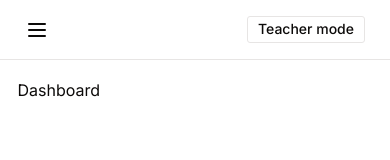
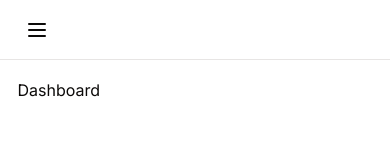
Before and after one commit to dzevad-cyber/tut-factory, a Next.js app in the folder packages/client/: page /dashboard in a window 390 px wide. Shown: the top 160 px of the page. Built offline with nearby package versions, Linux system fonts and the light colour scheme.

Commit message:
refactor: remove TeacherModeButton.tsx

```diff
--- a/packages/client/components/dashboard/header/DashboardHeader.tsx
+++ b/packages/client/components/dashboard/header/DashboardHeader.tsx
@@ -1,12 +1,11 @@
 import { Sheet, SheetContent, SheetTrigger } from '@client/components/ui/sheet';
 import { Menu } from 'lucide-react';
 import { cn } from '@client/client-utils/tailwind/cn';
-import TeacherModeButton from '@client/components/teacher-mode-button/TeacherModeButton';
 import DashboardSidebar from '../sidebar/DashboardSidebar';
 
 const DashboardHeader = () => {
   return (
-    <div
+    <header
       className={cn(
         'grid grid-flow-col',
         'md:col-start-2',
@@ -16,7 +15,7 @@ const DashboardHeader = () => {
         'px-10'
       )}
     >
-      <div className={cn('grid', 'md:hidden')}>
+      <section className={cn('grid', 'md:hidden')}>
         <Sheet>
           <SheetTrigger>
             <Menu />
@@ -25,7 +24,7 @@ const DashboardHeader = () => {
             <DashboardSidebar />
           </SheetContent>
         </Sheet>
-      </div>
+      </section>
       <div
         className={cn(
           'grid',
@@ -34,10 +33,8 @@ const DashboardHeader = () => {
           'items-center',
           'gap-x-5'
         )}
-      >
-        <TeacherModeButton />
-      </div>
-    </div>
+      ></div>
+    </header>
   );
 };
 
--- a/packages/client/components/teacher-mode-button/TeacherModeButton.tsx
+++ /dev/null
@@ -1,35 +0,0 @@
-'use client';
-
-import Link from 'next/link';
-import { LogOut } from 'lucide-react';
-import { usePathname } from 'next/navigation';
-import { Button } from '@client/components/ui/button';
-import { cn } from '@client/client-utils/tailwind/cn';
-// import pagesRoutes from '@client/client-utils/page-routes/pagesRoutes';
-
-const TeacherModeButton: React.FC<unknown> = () => {
-  const pathName = usePathname();
-  const isTeacherPage = pathName.includes('/dashboard/teacher');
-
-  return (
-    <>
-      {!isTeacherPage ? (
-        <Button variant='outline'>
-          <Link href='/dashboard/teacher'>Teacher mode</Link>
-        </Button>
-      ) : (
-        <Button variant='outline'>
-          <Link
-            href='/dashboard'
-            className={cn('grid', 'grid-flow-col', 'gap-x-3', 'items-center')}
-          >
-            <LogOut size='15' />
-            <span>Exit</span>
-          </Link>
-        </Button>
-      )}
-    </>
-  );
-};
-
-export default TeacherModeButton;
```
